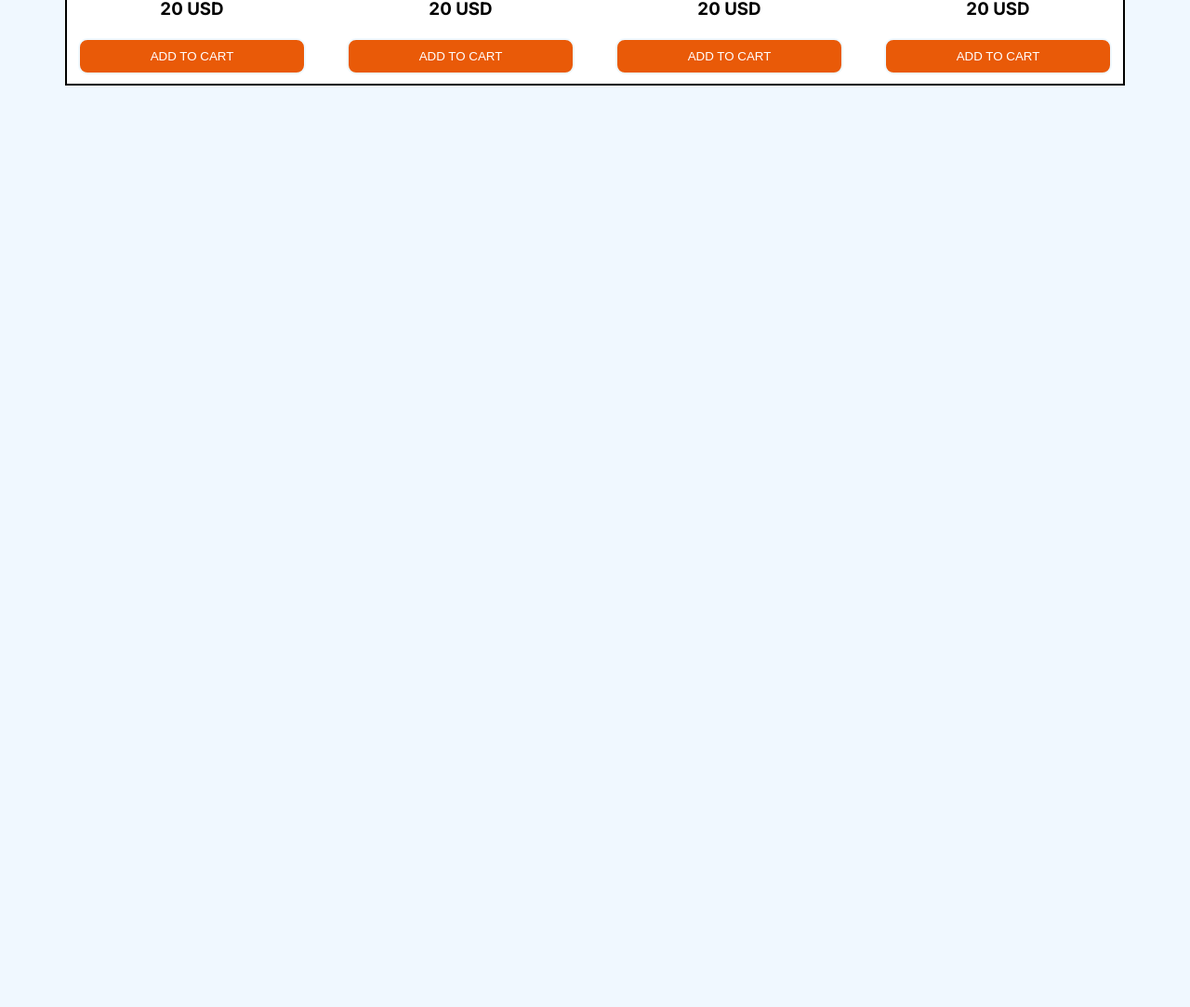
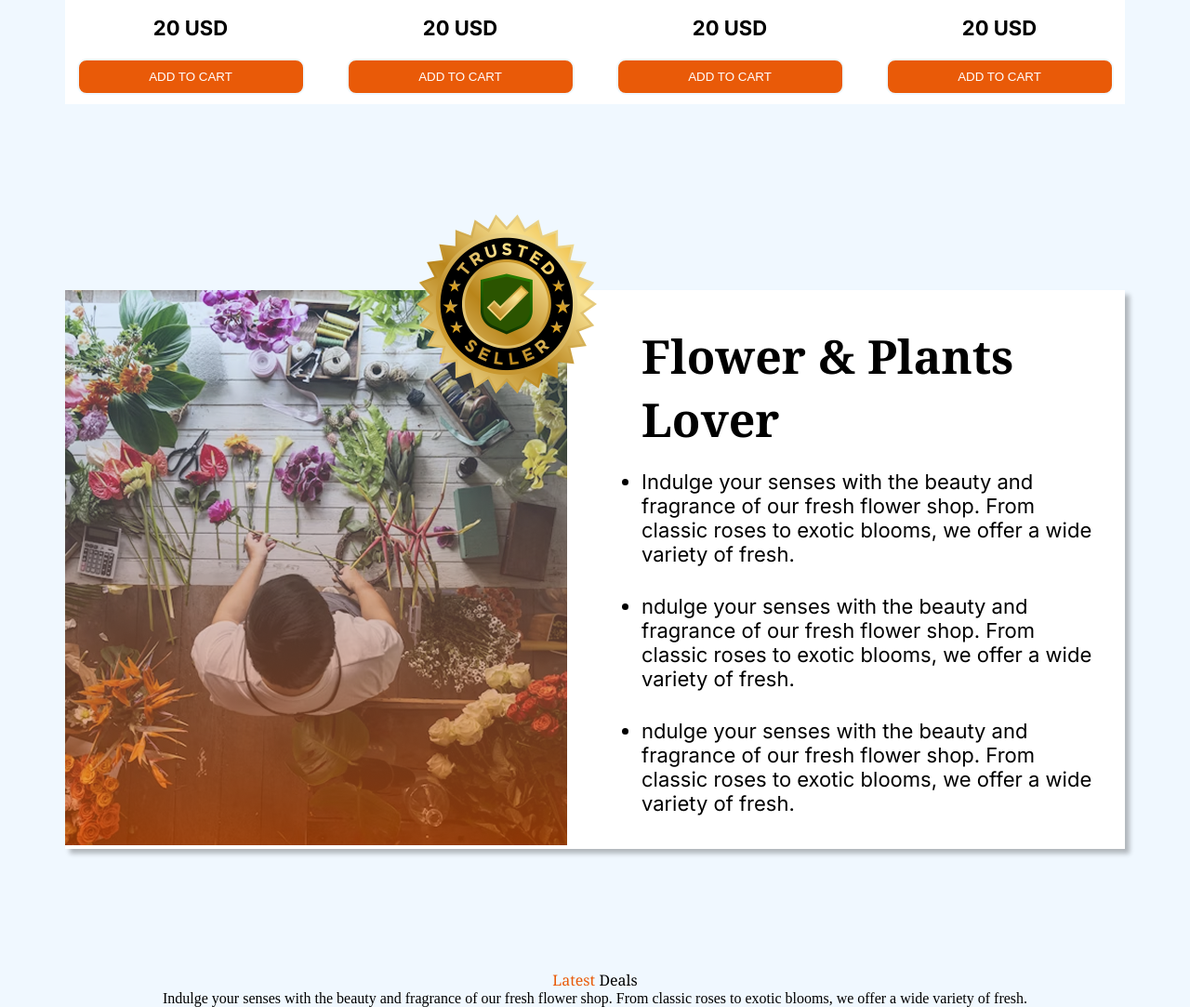
Before and after one commit to sakib404-hub/Assignment-2-Flower-Market-Landing-page-, a plain HTML site: page index.html in a window 1280 px wide. Shown: the part 1702-2785 px from the top of the page at 93% size. Before the commit the page ends 1994 px from the top, so only its background shows below. Drawn offline with Linux system fonts and the light colour scheme.

Commit message:
added the badge

```diff
--- a/index.html
+++ b/index.html
@@ -120,6 +120,46 @@
           </div>
         </div>
       </section>
+      <section class="plant-lover">
+        <div class="plant-lover-image">
+          <img src="photos/trusted-badge.png" alt="" class="trusted-badge" />
+          <img
+            src="photos/flower-store.png"
+            alt="Flower-Store"
+            class="marketer"
+          />
+        </div>
+        <div class="plant-lover-content">
+          <p class="plant-lover-content-title noto-serif">
+            Flower & Plants Lover
+          </p>
+          <ul class="inter">
+            <li>
+              Indulge your senses with the beauty and fragrance of our fresh
+              flower shop. From classic roses to exotic blooms, we offer a wide
+              variety of fresh.
+            </li>
+            <li>
+              ndulge your senses with the beauty and fragrance of our fresh
+              flower shop. From classic roses to exotic blooms, we offer a wide
+              variety of fresh.
+            </li>
+            <li>
+              ndulge your senses with the beauty and fragrance of our fresh
+              flower shop. From classic roses to exotic blooms, we offer a wide
+              variety of fresh.
+            </li>
+          </ul>
+        </div>
+      </section>
+      <section class="latest-deal center">
+        <p class="latest-deal-title noto-serif">
+          <span class="primary-clr">Latest</span>
+          Deals
+        </p class=latest-deal-description>
+        <p>Indulge your senses with the beauty and fragrance of our fresh flower shop. From classic roses to exotic blooms, we offer a wide variety of fresh.
+        </p>
+      </section>
     </main>
     <footer></footer>
   </body>
--- a/style.css
+++ b/style.css
@@ -13,12 +13,13 @@
   font-optical-sizing: auto;
   font-weight: 400;
   font-style: normal;
+  font-size: 22px;
 }
 
 /* Shared Styling  */
 *{
     margin: 0;
-    padding: 0;
+     padding: 0;
     box-sizing: border-box;
 }
 body{
@@ -104,7 +105,7 @@ nav .header-content ul li{
 /* Section Our Plants  */
 .our-plants{
     max-width: 1140px;
-    border: 2px solid black;
+    /* border: 2px solid black; */
     margin: 120px auto 200px;
     background-color: white;
 }
@@ -133,6 +134,46 @@ nav .header-content ul li{
     /* background-color: aliceblue; */
 }
 
+.plant-lover{
+    max-width: 1140px;
+    height: auto;
+    /* border: 2px solid black; */
+    margin: 200px auto 130px;
+    display: flex;
+    align-items: center;
+    justify-content: space-between;
+    background-color: white;
+    box-shadow: 5px 5px 5px rgba(0, 0, 0, 0.267);
+}
+.plant-lover-content{
+    padding: 10px 20px;
+    max-width: 540px;
+    /* border: 2px solid black; */
+}
+.plant-lover-image{
+    position: relative;
+}
+.plant-lover-content-title{
+    font-size: 50px;
+    font-weight: bold;
+}
+.plant-lover-content ul{
+    max-width: 100%;
+    margin-top: 20px;
+    display: flex;
+    flex-direction: column;
+    gap: 30px;
+}
+.marketer{
+    width: 100%;
+}
+.trusted-badge {
+  width: 270px;
+  position: absolute;
+  top: -120px;
+  right: -70px;
+  z-index: 10;
+}
 
 /* making it responsive  */
 @media screen and (max-width:576px) {
@@ -147,4 +188,40 @@ nav .header-content ul li{
     .card-container{
         grid-template-columns: repeat(2, 1fr);
     }
+    .card{
+    max-width: 200px;
+   }
+   .plant-lover{
+    flex-direction: column;
+   }
+   .plant-lover-content-title{
+    font-size: 24px;
+   }
+   .inter{
+    font-size: 14px;
+   }
 }
+@media screen and (min-width: 577px) and (max-width: 992px){
+   .banner{
+        flex-direction: column-reverse;
+        gap: 20px;
+        align-items: center;
+    }
+    .card-container{
+        grid-template-columns: repeat(2, 1fr);
+    }
+     .plant-lover{
+    flex-direction: column;
+   }
+   .plant-lover-content-title{
+    font-size: 36px;
+   }
+   .inter{
+    font-size: 16px;
+   }
+   .plant-lover-content ul{
+    max-width: 100%;
+}
+
+
+}
```
